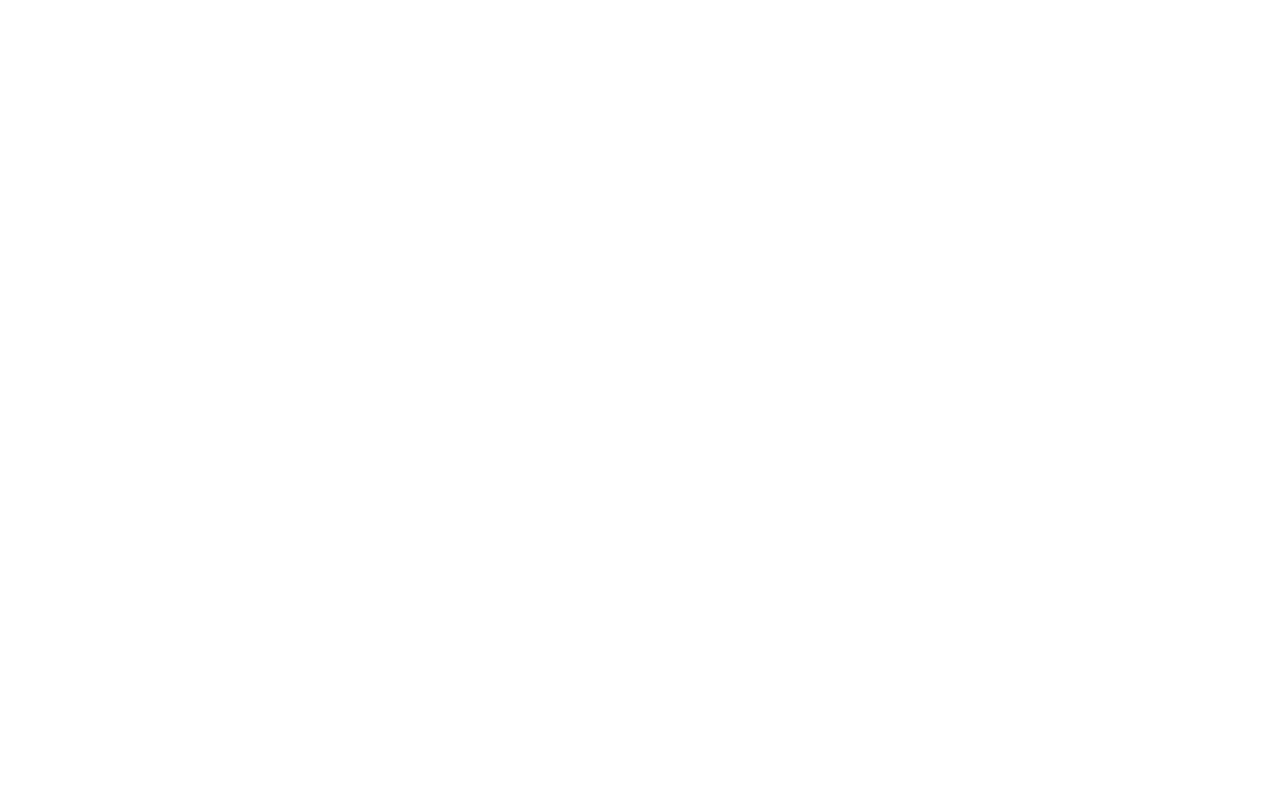
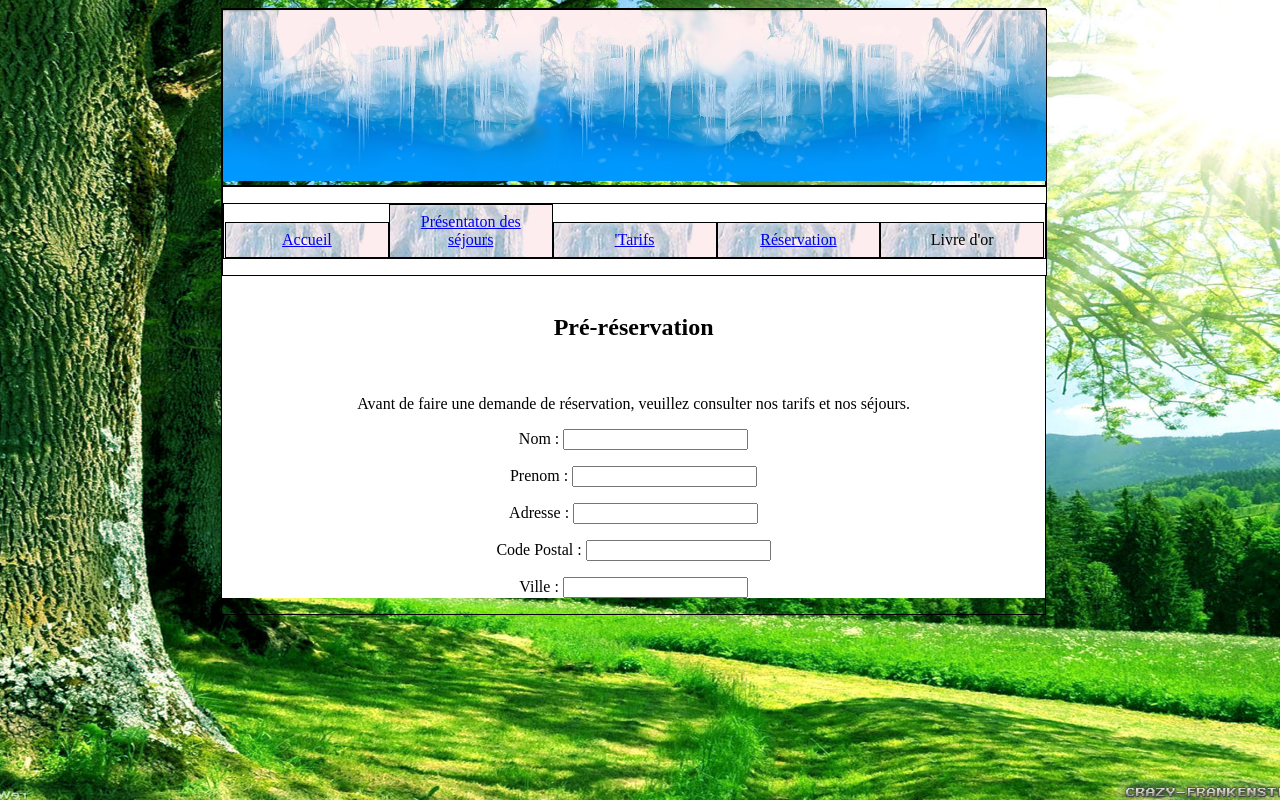
Before and after one commit to Herr-Nest/Perigord-Roulottes, a PHP site: page /index.php?section=reservation in a window 1280 px wide. Before the commit the page is empty. Run offline with PHP 8.4, Linux system fonts and the light colour scheme.

Commit message:
Début réservation

```diff
--- /dev/null
+++ b/controleur/reservation.php
@@ -0,0 +1,3 @@
+<?php
+
+    include_once('vue/vue_reservation.php') ;
--- a/index.php
+++ b/index.php
@@ -16,6 +16,9 @@
 			case 'sejours':
 				include_once('controleur/presentationSejour.php');
 				break;
+                        case 'reservation' :
+                                include_once('controleur/reservation.php');
+                                break ;
 		}
 	}
 ?>
--- a/modele/mod_presentationSejour.php
+++ b/modele/mod_presentationSejour.php
@@ -8,5 +8,4 @@
 		$req -> execute();
 		$sejour =$req->fetchAll();
 		return $sejour
-
 	}
--- a/vue/header.php
+++ b/vue/header.php
@@ -15,7 +15,7 @@
                 <li><a href='index.php?section=index'>Accueil</a></li><!--
                 --><li><a href='index.php?section=sejours'>Présentaton des séjours</a></li><!--
                 --><li><a href='index.php?section=tarifs'>'Tarifs</a></li><!--
-                --><li>Réservation</li><!--
+                --><li><a href='index.php?section=reservation'>Réservation</a></li><!--
                 --><li>Livre d'or</li><!--
             --></ul>
         </nav>
--- a/vue/style.css
+++ b/vue/style.css
@@ -60,4 +60,5 @@ section
 {
     width: 100% ;
     background-color: white ;
+    text-align: center ;
 }
--- /dev/null
+++ b/vue/vue_reservation.php
@@ -0,0 +1,21 @@
+<?php
+    include_once('header.php') ;
+?>
+<section><br />
+    <h1>Pré-réservation</h1>
+    <br />
+    <p>
+        Avant de faire une demande de réservation, veuillez consulter
+        nos tarifs et nos séjours.
+    </p>
+
+    <form method="post" action="reserv_roulotte.php">
+
+        <p>Nom : <input type="text" name="nomclient" /></p>
+        <p>Prenom : <input type="text" name="prenomclient" /></p>
+        <p>Adresse : <input type="text" name="adresseclient" /></p>
+        <p>Code Postal : <input type="text" name="cpclient" /></p>
+        <p>Ville : <input type="text" name="villeclient" /></p>
+
+    </form>
+</section>
```
Also changed, not shown: vue/img/background_test.jpg (deleted).
